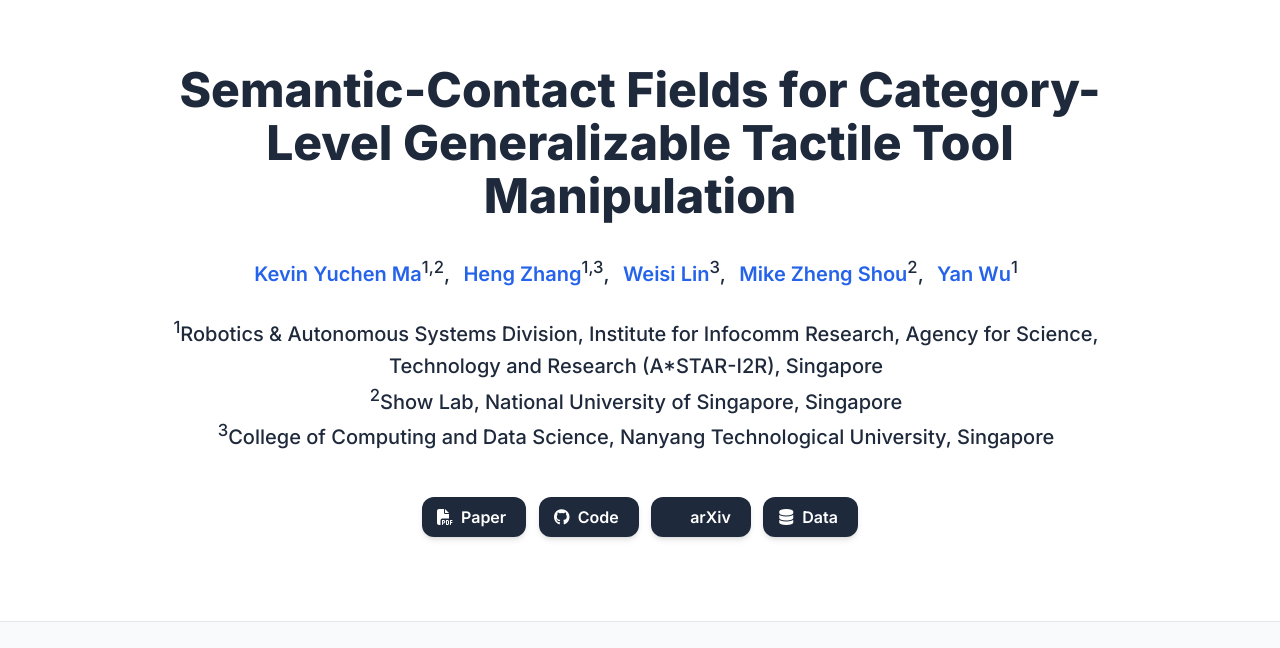
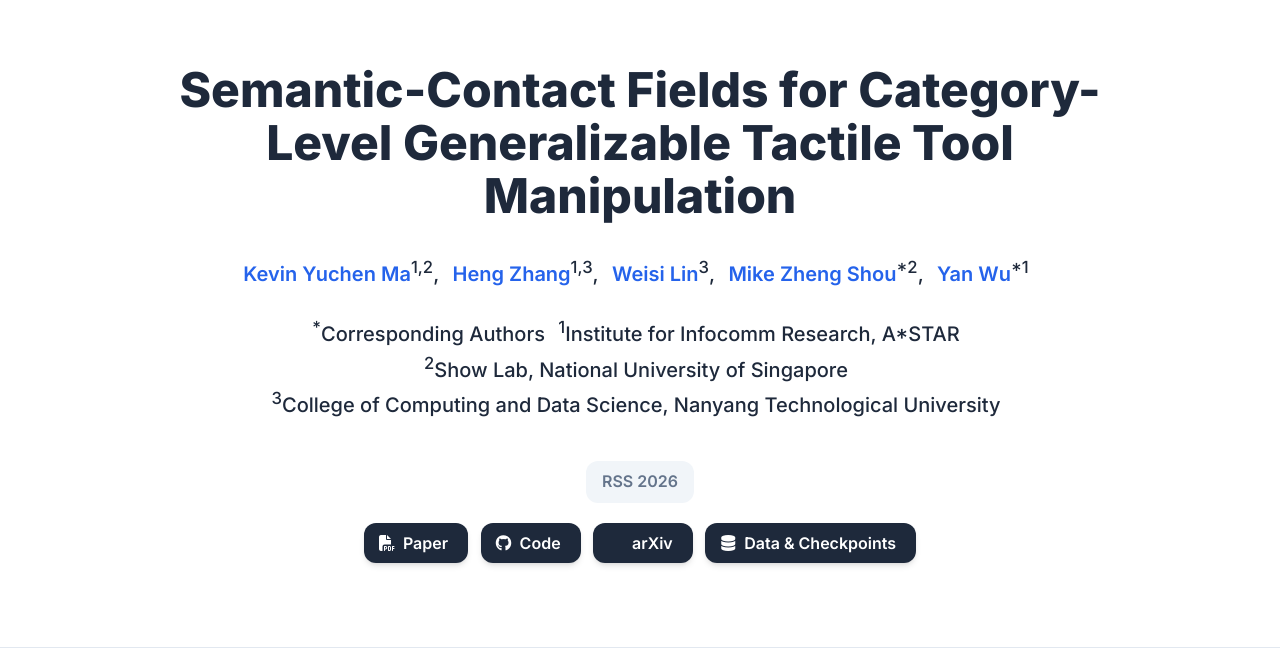
Before and after one commit to Kevinskwk/SCFields_project_page, a plain HTML site: page index.html in a window 1280 px wide. Shown: the top 648 px of the page. Drawn offline with nearby package versions, Linux system fonts and the light colour scheme; some icons are missing.

Commit message:
Update project page

```diff
--- a/index.html
+++ b/index.html
@@ -169,25 +169,23 @@
                 </span>
                 <span class="author-block">
                   <a href="https://sites.google.com/view/showlab" target="_blank" rel="noopener noreferrer">Mike Zheng
-                    Shou</a><sup>2</sup>,
+                    Shou</a><sup>*2</sup>,
                 </span>
                 <span class="author-block">
-                  <a href="https://yan-wu.com/" target="_blank" rel="noopener noreferrer">Yan Wu</a><sup>1</sup>
+                  <a href="https://yan-wu.com/" target="_blank" rel="noopener noreferrer">Yan Wu</a><sup>*1</sup>
                 </span>
               </div>
               <div class="is-size-5 publication-authors">
-                <span class="author-block"><sup>1</sup>Robotics & Autonomous Systems Division, Institute for Infocomm
-                  Research, Agency for Science, Technology and Research (A*STAR-I2R), Singapore</span>
-                <span class="author-block"><sup>2</sup>Show Lab, National University of Singapore, Singapore</span>
+                <span class="author-block"><sup>*</sup>Corresponding Authors</span>
+                <span class="author-block"><sup>1</sup>Institute for Infocomm
+                  Research, A*STAR</span>
+                <span class="author-block"><sup>2</sup>Show Lab, National University of Singapore</span>
                 <span class="author-block"><sup>3</sup>College of Computing and Data Science, Nanyang Technological
-                  University, Singapore</span>
+                  University</span>
               </div>
-              <!-- <div class="publication-venue">
-                <span class="accept-badge" aria-label="Accepted at ICRA 2026">
-                  <span class="accept-badge__dot" aria-hidden="true"></span>
-                  Accepted at 2026 IEEE International Conference on Robotics & Automation (ICRA)
-                </span>
-              </div> -->
+              <div class="publication-venue">
+                <span>RSS 2026</span>
+              </div>
               <div class="column has-text-centered">
                 <div class="publication-links">
                   <span class="link-block">
@@ -214,7 +212,7 @@
                     <a href="https://huggingface.co/datasets/Kevinskwk/scfields-release" target="_blank"
                       rel="noopener noreferrer" class="external-link button is-normal is-rounded is-dark">
                       <span class="icon"><i class="fas fa-database" aria-hidden="true"></i></span>
-                      <span>Data</span>
+                      <span>Data & Checkpoints</span>
                     </a>
                   </span>
                 </div>
```
